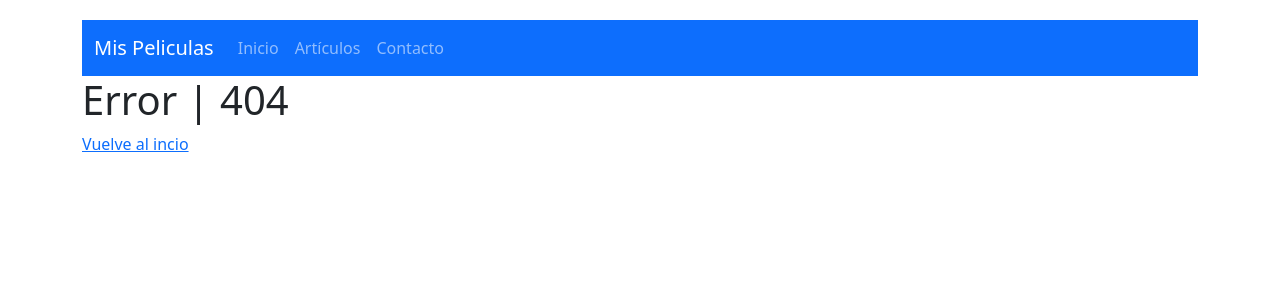
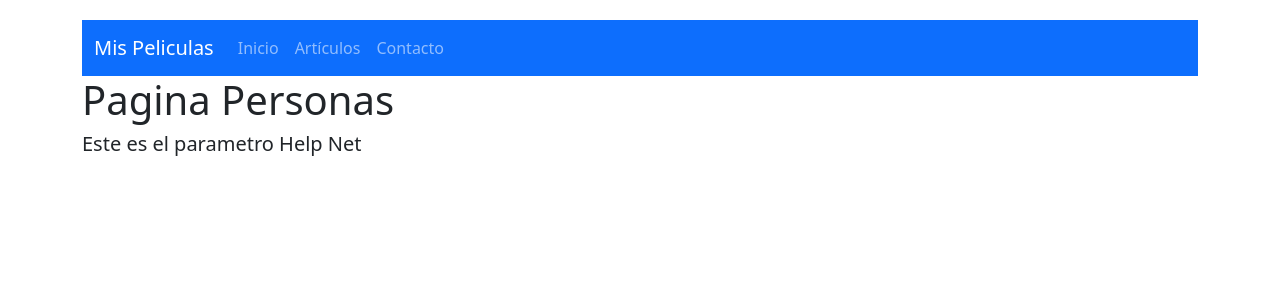
Before and after one commit to saulsistemas/CURSO_REACT, a React (Vite) app in the folder 04HOOKS/hook-app/: page /persona in a window 1280 px wide. Before the commit this address had no page. Shown: the top 300 px of the page. Built offline with nearby package versions, Linux system fonts and the light colour scheme.

Commit message:
Ruta con paametros y Hooks useParams

```diff
--- a/04HOOKS/hook-app/src/REACT-VICTOR-ROBLES/06-rutas/componentes/Persona.jsx
+++ b/04HOOKS/hook-app/src/REACT-VICTOR-ROBLES/06-rutas/componentes/Persona.jsx
@@ -2,11 +2,12 @@ import { useParams } from "react-router-dom"
 
 
 export const Persona = () => {
-    const parametrosPorUrl = useParams()
+    const {nombre = 'Help', apellido='Net'} = useParams()
+
   return (
     <div>
         <h1>Pagina Personas</h1>
-        <h5>Este es el parametro {parametrosPorUrl.nombre} {parametrosPorUrl.apellido}</h5>
+        <h5>Este es el parametro {nombre} {apellido}</h5>
         {/* http://localhost:5173/persona/juan/robles */}
     </div>
   )
--- a/04HOOKS/hook-app/src/REACT-VICTOR-ROBLES/06-rutas/routers/RouterPrincipal.jsx
+++ b/04HOOKS/hook-app/src/REACT-VICTOR-ROBLES/06-rutas/routers/RouterPrincipal.jsx
@@ -43,6 +43,8 @@ export const RouterPrincipal = () => {
                     <Route path='/inicio' element={<Inicio />} />
                     <Route path='/articulo' element={<Articulo />} />
                     <Route path='/contacto' element={<Contacto />} />
+                    <Route path='/persona' element={<Persona />} />
+                    <Route path='/persona/:nombre' element={<Persona />} />
                     <Route path='/persona/:nombre/:apellido' element={<Persona />} />
                     <Route path='*' element={<Error/>} />
 
```
